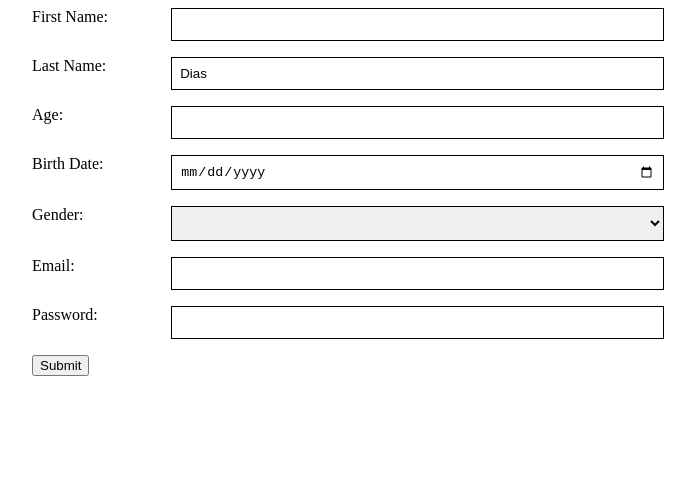
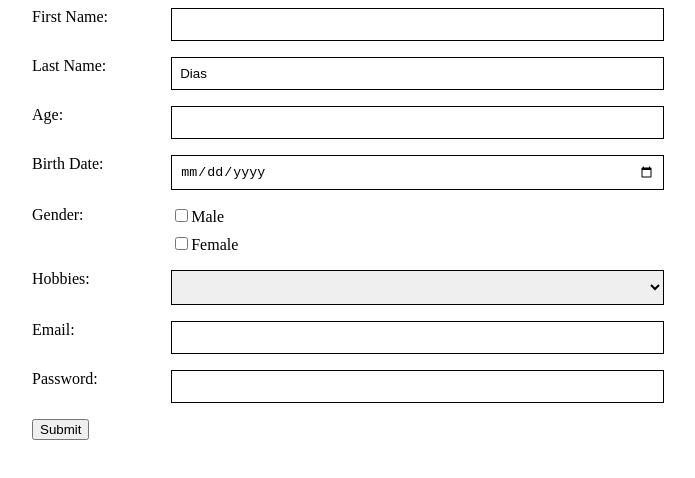
Before and after one commit to pedrocassa/playground, a React (Vite) app: page / in a window 1280 px wide. Shown: the top 478 px of the page, without its empty margins (292-987 px from the left). Built offline with nearby package versions, Linux system fonts and the light colour scheme.

Commit message:
feat: add checkbox and form context

```diff
--- a/src/App.tsx
+++ b/src/App.tsx
@@ -16,7 +16,6 @@ function App() {
       .string()
       .nonempty("Last Name is required")
       .regex(/^[A-Za-z]+$/i, "Only letters are allowed"),
-    gender: z.string().nonempty("Gender is required"),
     birthDate: z
       .string()
       .nonempty("Birth Date is required")
@@ -34,6 +33,7 @@ function App() {
       .refine((val) => !isNaN(val) && val > 0, {
         message: "Age must be a positive number",
       }),
+    hobbies: z.string().nonempty("Hobbies is required"),
     email: z.string().email("Invalid email address"),
     password: z.string().nonempty("Password is required"),
   });
@@ -44,8 +44,13 @@ function App() {
     age: { type: "number", label: "Age:" },
     birthDate: { type: "date", label: "Birth Date:" },
     gender: {
+      type: "checkbox",
       label: "Gender:",
-      options: ["", "Male", "Female"],
+      items: ["Male", "Female"],
+    },
+    hobbies: {
+      label: "Hobbies:",
+      options: ["", "Reading", "Writing", "Coding"],
     },
     email: { type: "email", label: "Email:" },
     password: { type: "password", label: "Password:" },
--- a/src/components/Form/Form.tsx
+++ b/src/components/Form/Form.tsx
@@ -1,16 +1,19 @@
 /** @jsxImportSource @emotion/react */
 
-import { FC } from "react";
-import { SubmitHandler, useForm } from "react-hook-form";
+import { FC, ReactNode } from "react";
+import { FormProvider, SubmitHandler, useForm } from "react-hook-form";
 import * as styles from "./styles";
 import { ZodSchema } from "zod";
 import { zodResolver } from "@hookform/resolvers/zod";
+import { Dropdown } from "../subcomponents";
+import CheckboxGroup from "../subcomponents/CheckboxGroup";
 
-interface FormValue {
+export interface FormValue {
   type?: string;
   options?: string[];
+  items?: string[];
   label: string;
-  default?: number | string; // TODO: Fix this type
+  default?: ReactNode;
 }
 
 export interface IFormProps {
@@ -25,33 +28,46 @@ const Form: FC<IFormProps> = ({ values, schema, onSubmit }) => {
     {}
   );
 
+  const methods = useForm<IFormProps["values"]>({
+    defaultValues,
+    resolver: zodResolver(schema),
+  });
+
   const {
     formState: { errors },
     register,
     handleSubmit,
-  } = useForm<IFormProps["values"]>({
-    defaultValues,
-    resolver: zodResolver(schema),
-  });
+  } = methods;
 
   const submitForm = handleSubmit(onSubmit);
 
   return (
+    <FormProvider {...methods}>
       <form onSubmit={submitForm} css={styles.form}>
         {Object.entries(values).map(([key, item]) => (
           <div css={styles.input(!!errors[key])}>
             <label htmlFor={key}>{item.label}</label>
             <div>
               {item.options && item.options.length > 0 ? (
-              <select {...register(key)}>
-                {item.options.map((option) => (
-                  <option key={option} value={option}>
-                    {option}
-                  </option>
-                ))}
-              </select>
+                <Dropdown
+                  key={`${key}-${item.label}`}
+                  registerKey={key}
+                  options={item.options}
+                />
+              ) : item.type === "checkbox" &&
+                item.items &&
+                item.items.length > 0 ? (
+                <CheckboxGroup
+                  key={`${key}-${item.label}`}
+                  registerKey={key}
+                  items={item.items}
+                />
               ) : (
-              <input key={key} type={item.type} {...register(key)} />
+                <input
+                  key={`${key}-${item.label}`}
+                  type={item.type}
+                  {...register(key)}
+                />
               )}
               {errors[key] && <span>{errors[key].message}</span>}
             </div>
@@ -60,6 +76,7 @@ const Form: FC<IFormProps> = ({ values, schema, onSubmit }) => {
 
         <input type="submit" />
       </form>
+    </FormProvider>
   );
 };
 
--- a/src/components/index.ts
+++ b/src/components/index.ts
@@ -1 +1,2 @@
 export * from "./Form";
+export * from "./subcomponents";
--- /dev/null
+++ b/src/components/subcomponents/Checkbox/Checkbox.tsx
@@ -0,0 +1,20 @@
+import { FC } from "react";
+import { useFormContext } from "react-hook-form";
+
+interface ICheckboxProps {
+  label: string;
+  registerKey: string;
+}
+
+const Checkbox: FC<ICheckboxProps> = ({ registerKey, label }) => {
+  const { register } = useFormContext();
+
+  return (
+    <label>
+      <input type="checkbox" {...register(registerKey)} />
+      {label}
+    </label>
+  );
+};
+
+export default Checkbox;
--- /dev/null
+++ b/src/components/subcomponents/Checkbox/index.ts
@@ -0,0 +1 @@
+export { default as Checkbox } from "./Checkbox";
--- /dev/null
+++ b/src/components/subcomponents/CheckboxGroup/CheckboxGroup.tsx
@@ -0,0 +1,19 @@
+import { FC } from "react";
+import Checkbox from "../Checkbox/Checkbox";
+
+interface ICheckboxProps {
+  registerKey: string;
+  items: string[];
+}
+
+const CheckboxGroup: FC<ICheckboxProps> = ({ items, registerKey }) => {
+  return (
+    <div>
+      {items.map((item) => (
+        <Checkbox label={item} registerKey={`${registerKey}-${item}`} />
+      ))}
+    </div>
+  );
+};
+
+export default CheckboxGroup;
--- /dev/null
+++ b/src/components/subcomponents/CheckboxGroup/index.ts
@@ -0,0 +1 @@
+export { default } from "./CheckboxGroup";
--- /dev/null
+++ b/src/components/subcomponents/Dropdown/Dropdown.tsx
@@ -0,0 +1,23 @@
+import { FC } from "react";
+import { useFormContext } from "react-hook-form";
+
+interface IDropdownProps {
+  options: string[];
+  registerKey: string;
+}
+
+const Dropdown: FC<IDropdownProps> = ({ registerKey, options }) => {
+  const { register } = useFormContext();
+
+  return (
+    <select {...register(registerKey)}>
+      {options.map((option) => (
+        <option key={option} value={option}>
+          {option}
+        </option>
+      ))}
+    </select>
+  );
+};
+
+export default Dropdown;
--- /dev/null
+++ b/src/components/subcomponents/Dropdown/index.ts
@@ -0,0 +1 @@
+export { default as Dropdown } from "./Dropdown";
--- /dev/null
+++ b/src/components/subcomponents/index.ts
@@ -0,0 +1,2 @@
+export * from "./Checkbox";
+export * from "./Dropdown";
```
Lines whose indentation alone changed are shown as unchanged.
